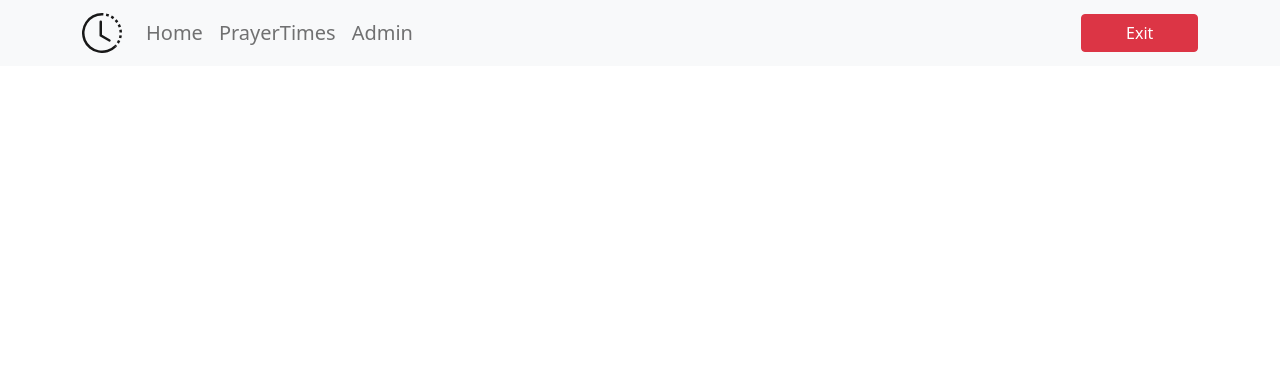
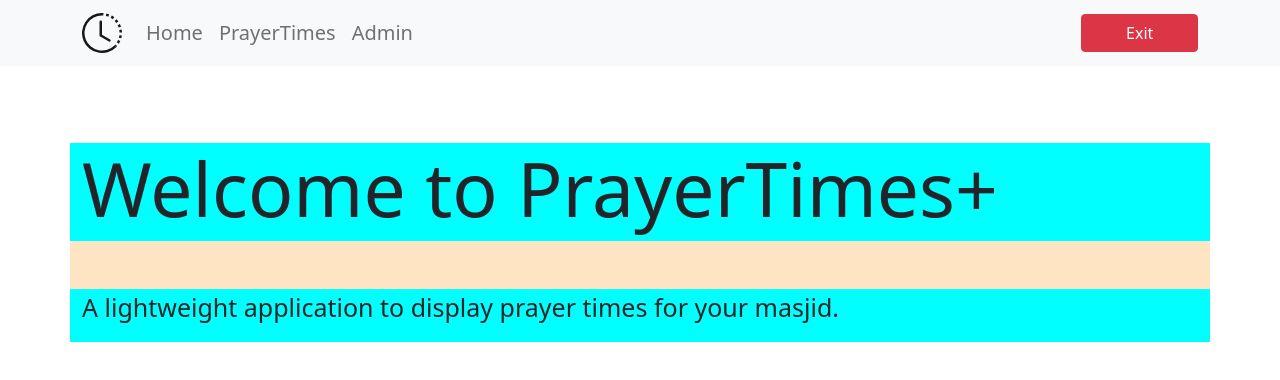
Before and after one commit to HabibAli786/my-digital-prayer-display, a React (Create React App) app: page / in a window 1280 px wide. Shown: the top 380 px of the page. Built offline with nearby package versions, Linux system fonts and the light colour scheme.

Commit message:
basic title and subheading created

```diff
--- a/src/App.css
+++ b/src/App.css
@@ -1,8 +1,10 @@
+
 .App {
   text-align: center;
+  margin: 0;
 }
 
-.App-logo {
+/* .App-logo {
   height: 40vmin;
   pointer-events: none;
 }
@@ -35,4 +37,4 @@
   to {
     transform: rotate(360deg);
   }
-}
+} */
--- a/src/components/Home.css
+++ b/src/components/Home.css
@@ -5,3 +5,23 @@
 .nav-link {
     font-size: 20px;
 }
+
+.main-container{
+    background-color: bisque;
+    position: relative;
+    margin-top: 6%;
+    font-size: 50px;
+}
+
+.main-row-title {
+    background-color: aqua;
+    text-align: left;
+}
+
+.header {
+    font-size: 1.5em;
+}
+
+.subheading {
+    font-size: 0.5em;
+}
--- a/src/components/Home.js
+++ b/src/components/Home.js
@@ -1,4 +1,4 @@
-import { Navbar, Container, Nav, Button, NavDropdown } from 'react-bootstrap'
+import { Navbar, Container, Nav, Button, Row, Col } from 'react-bootstrap'
 import { BsClockHistory } from 'react-icons/bs'
 import './Home.css'
 
@@ -6,6 +6,7 @@ function Home() {
 
     return(
         <>
+        {/* NavBar Section */}
         <Navbar collapseOnSelect expand="lg" bg="light">
         <Container>
             <Navbar.Brand href="/">
@@ -24,6 +25,25 @@ function Home() {
             </Navbar.Collapse>
         </Container>
         </Navbar>
+
+        {/* Main Content Area */}
+        <Container className="main-container">
+        <Row className="main-row-title">
+            <Col className="main-col">
+                <h1 className="header">Welcome to PrayerTimes+</h1>
+            </Col>
+        </Row>
+        <Row className="main-row-title mt-5">
+            <Col>
+                <p className="subheading">A lightweight application to display prayer times for your masjid.</p>
+            </Col>
+        </Row>
+        {/* <Row className="main-row">
+            <Col className="main-col">
+                <h1>Welcome to PrayerTimes+</h1>
+            </Col>
+        </Row> */}
+        </Container>
         </>
     )
 }
```
